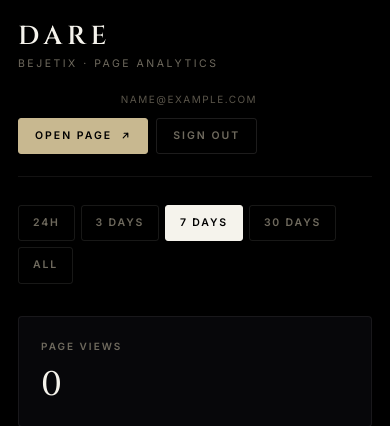
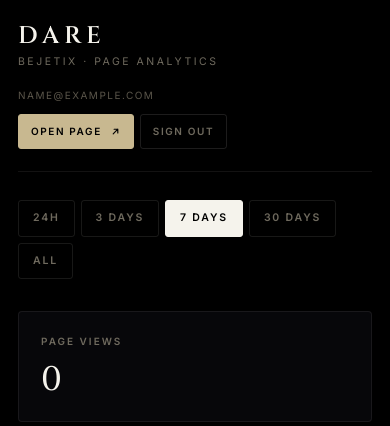
Before and after one commit to lumenmarketingsolutions/Lumen-coming-soon, a Flask app: page /tristandare/admin in a window 390 px wide. Shown: the top 426 px of the page. Run offline with Flask 3, Linux system fonts and the light colour scheme; the visitor is signed in with stand-in values (Sample User, id 1); data that the repository does not hold is empty; some libraries are stand-ins or nearby versions.

Commit message:
Tristan dashboard: mobile header cleanup, MST timestamps, IP binding, OG preview
- Mobile (≤640px): header stacks cleanly (logo block → email → buttons row,
  all left-aligned full-width). Refactored the right-side div from inline
  styles to .brand-right + .signed-as classes so media queries can override.
  Buttons shrink to 10px font / tighter padding under 420px.
- "When (UTC)" column relabelled "When (MST)". Server now formats started_at
  and ended_at as Mountain Time (DST-aware via zoneinfo America/Denver), so
  the actual zone abbreviation (MDT in summer, MST in winter) renders.
- IP binding on login: every successful login at /tristandare/admin records
  the request IP into a new td_owner_ips table. The /t/td endpoint flags
  events from those IPs as is_owner=1 so the dashboard never counts the
  agency's or Tristan's own page visits in the aggregates.
- Session persistence: explicit 60-day permanent lifetime + Secure + HttpOnly +
  SameSite=Lax cookies on Railway so mobile browsers don't aggressively age
  the login out.
- Social preview: og:title "Lumen × Tristan Dare Analytics" + og:image
  pointing at /static/tristandare-og.jpg (1200×1500, blank-frame AD 1 still).
  Wired on both the dashboard and the login template so the URL previews
  cleanly regardless of auth state. Same image also doubles as the favicon.

Co-Authored-By: Claude Opus 4.7 (1M context) <noreply@anthropic.com>

```diff
--- a/app.py
+++ b/app.py
@@ -2,9 +2,78 @@ from flask import Flask, render_template, request, jsonify, session, redirect, u
 import os, sqlite3, datetime, uuid, json, threading, requests, csv, io, time, base64, re, hashlib
 from email.mime.text import MIMEText
 
+try:
+    from zoneinfo import ZoneInfo
+    _MTN_TZ = ZoneInfo("America/Denver")  # Mountain Time, DST-aware (Boise + Idaho)
+except Exception:
+    _MTN_TZ = None  # zoneinfo unavailable on the host; helper will fall back
+
+
+def _td_record_owner_ip(ip, email):
+    """Stash an IP into td_owner_ips so future /t/td events from that IP get
+    is_owner=1 and are excluded from analytics. Fired on every successful
+    login at /tristandare/admin (Kendall + Tristan both add their current IP)."""
+    if not ip:
+        return
+    try:
+        now = datetime.datetime.utcnow().isoformat()
+        con = sqlite3.connect(DB_PATH)
+        con.execute("""
+            INSERT INTO td_owner_ips (ip, email, first_seen, last_seen)
+            VALUES (?, ?, ?, ?)
+            ON CONFLICT(ip) DO UPDATE SET email = excluded.email, last_seen = excluded.last_seen
+        """, (ip, email, now, now))
+        con.commit()
+        con.close()
+    except Exception as e:
+        print(f"[td-owner-ip] insert failed: {e}")
+
+
+def _td_is_owner_ip(ip):
+    """True if the IP is in the static OWNER_IPS seed OR has been registered
+    via a /tristandare/admin login. Cheap SQLite point lookup on indexed PK."""
+    if not ip:
+        return False
+    if ip in OWNER_IPS:
+        return True
+    try:
+        con = sqlite3.connect(DB_PATH)
+        row = con.execute("SELECT 1 FROM td_owner_ips WHERE ip = ?", (ip,)).fetchone()
+        con.close()
+        return row is not None
+    except Exception:
+        return False
+
+
+def _utc_iso_to_mtn(iso_utc):
+    """UTC ISO timestamp -> human-readable Mountain Time (DST-aware).
+    'May 13, 04:32 PM MDT' in summer, '... MST' in winter. Falls back to the
+    raw UTC slice if the zoneinfo data isn't available on the host."""
+    if not iso_utc:
+        return ""
+    raw = iso_utc[:19].replace("T", " ")
+    if not _MTN_TZ:
+        return raw + " UTC"
+    try:
+        dt = datetime.datetime.fromisoformat(iso_utc[:19])
+        dt = dt.replace(tzinfo=datetime.timezone.utc).astimezone(_MTN_TZ)
+        return dt.strftime("%b %d, %I:%M %p %Z")
+    except Exception:
+        return raw + " UTC"
+
 app = Flask(__name__)
 app.secret_key = os.environ.get("SECRET_KEY", "lumen-wl-key-2026")
 app.config['SEND_FILE_MAX_AGE_DEFAULT'] = 31536000  # cache static files 1 year
+
+# Keep admin/client logins valid for 60 days so Kendall and clients don't get
+# bounced back to the login screen on every visit (esp. on mobile, where
+# browsers age short-lived sessions aggressively). Cookies marked Secure +
+# HttpOnly + SameSite=Lax on Railway so they ride HTTPS but stay usable.
+app.permanent_session_lifetime = datetime.timedelta(days=60)
+if os.environ.get("RAILWAY_PROJECT_ID") or os.environ.get("RAILWAY_ENVIRONMENT"):
+    app.config["SESSION_COOKIE_SECURE"] = True
+    app.config["SESSION_COOKIE_SAMESITE"] = "Lax"
+    app.config["SESSION_COOKIE_HTTPONLY"] = True
 
 from fathom_webhook import fathom_bp
 app.register_blueprint(fathom_bp)
@@ -555,6 +624,19 @@ def init_db():
     con.execute("CREATE INDEX IF NOT EXISTS idx_td_clicks_session ON td_clicks(session_id)")
     con.execute("CREATE INDEX IF NOT EXISTS idx_td_clicks_clicked ON td_clicks(clicked_at)")
 
+    # IPs we treat as "owner" / internal for the Tristan tracker. The static
+    # OWNER_IPS set (Kendall's phone) is the seed; this table accumulates more
+    # IPs every time someone successfully logs into /tristandare/admin, so
+    # Kendall and Tristan's own page visits never pollute the analytics.
+    con.execute("""
+        CREATE TABLE IF NOT EXISTS td_owner_ips (
+            ip TEXT PRIMARY KEY,
+            email TEXT,
+            first_seen TEXT,
+            last_seen TEXT
+        )
+    """)
+
     con.commit()
 
     con.close()
@@ -683,7 +765,7 @@ def track_td():
     ip = request.headers.get("X-Forwarded-For", request.remote_addr or "")
     if "," in ip:
         ip = ip.split(",")[0].strip()
-    is_owner = 1 if ip in OWNER_IPS else 0
+    is_owner = 1 if _td_is_owner_ip(ip) else 0
 
     try:
         visible_seconds = int(data.get("visible_seconds", 0))
@@ -1696,8 +1778,8 @@ def _td_dashboard_data(hours, include_owner_in_recent=True):
         "referrer": (r["referrer"] or "—")[:40],
         "visible_seconds": r["visible_seconds"] or 0,
         "is_owner": bool(r["is_owner"]),
-        "started_at": (r["started_at"] or "")[:19].replace("T", " "),
-        "ended_at": (r["ended_at"] or "")[:19].replace("T", " ") if r["ended_at"] else "",
+        "started_at": _utc_iso_to_mtn(r["started_at"]),
+        "ended_at": _utc_iso_to_mtn(r["ended_at"]) if r["ended_at"] else "",
         "ip": r["ip"] or "",
     } for r in recent_rows]
 
@@ -1741,6 +1823,12 @@ def tristandare_admin():
             session.permanent = True
             session["td_client_auth"] = True
             session["td_client_email"] = email
+            # Bind this IP to the login so future /t/td events from here are
+            # flagged is_owner=1 and excluded from the analytics aggregates.
+            login_ip = request.headers.get("X-Forwarded-For", request.remote_addr or "")
+            if "," in login_ip:
+                login_ip = login_ip.split(",")[0].strip()
+            _td_record_owner_ip(login_ip, email)
             return redirect(url_for("tristandare_admin"))
         return render_template("tristandare_login.html", error=True, email=email)
     if not session.get("td_client_auth"):
--- a/templates/tristandare_dashboard.html
+++ b/templates/tristandare_dashboard.html
@@ -4,7 +4,18 @@
     <meta charset="UTF-8">
     <meta name="viewport" content="width=device-width, initial-scale=1.0, viewport-fit=cover">
     <meta name="theme-color" content="#000">
-    <title>DARE · Bejetix Analytics</title>
+    <title>Lumen × Tristan Dare Analytics</title>
+    <meta property="og:title" content="Lumen × Tristan Dare Analytics">
+    <meta property="og:description" content="Bejetix campaign performance.">
+    <meta property="og:image" content="https://lumenmarketing.co/static/tristandare-og.jpg">
+    <meta property="og:image:width" content="1200">
+    <meta property="og:image:height" content="1500">
+    <meta property="og:url" content="https://lumenmarketing.co/tristandare/admin">
+    <meta property="og:type" content="website">
+    <meta name="twitter:card" content="summary_large_image">
+    <meta name="twitter:title" content="Lumen × Tristan Dare Analytics">
+    <meta name="twitter:image" content="https://lumenmarketing.co/static/tristandare-og.jpg">
+    <link rel="icon" type="image/jpeg" href="/static/tristandare-og.jpg">
     <link rel="preconnect" href="https://fonts.googleapis.com">
     <link rel="preconnect" href="https://fonts.gstatic.com" crossorigin>
     <link href="https://fonts.googleapis.com/css2?family=Cinzel:wght@400;500;600;700&family=Inter:wght@400;500;600;700;800&display=swap" rel="stylesheet">
@@ -35,6 +46,18 @@
             padding-bottom: 22px;
             margin-bottom: 28px;
             border-bottom: 1px solid rgba(232,230,224,0.08);
+        }
+        .brand-right {
+            display: flex;
+            flex-direction: column;
+            align-items: flex-end;
+            gap: 10px;
+        }
+        .signed-as {
+            font-size: 10px;
+            letter-spacing: 1.5px;
+            text-transform: uppercase;
+            color: #5a554a;
         }
         .mark {
             font-family: 'Cinzel', serif;
@@ -85,9 +108,25 @@
             justify-content: flex-end;
         }
         @media (max-width: 640px) {
-            header.brand { flex-direction: column; align-items: flex-start; }
-            .mark { font-size: 26px; letter-spacing: 5px; }
-            .logout { align-self: flex-start; }
+            header.brand {
+                flex-direction: column;
+                align-items: stretch;
+                gap: 18px;
+            }
+            .mark { font-size: 24px; letter-spacing: 5px; }
+            .brand-right {
+                align-items: flex-start;
+            }
+            .signed-as { align-self: flex-start; }
+            .header-actions {
+                width: 100%;
+                justify-content: flex-start;
+            }
+            .header-action { flex: 0 1 auto; }
+        }
+        @media (max-width: 420px) {
+            .header-actions { gap: 6px; }
+            .header-action { padding: 9px 12px; letter-spacing: 1.6px; font-size: 10px; }
         }
 
         /* ── Range filter ── */
@@ -268,8 +307,8 @@
             <div class="mark">DARE</div>
             <div class="mark-sub">Bejetix · Page Analytics</div>
         </div>
-        <div style="display:flex; flex-direction:column; align-items:flex-end; gap:10px;">
-            {% if signed_in_as %}<div style="font-size:10px; letter-spacing:1.5px; text-transform:uppercase; color:#5a554a;">{{ signed_in_as }}</div>{% endif %}
+        <div class="brand-right">
+            {% if signed_in_as %}<div class="signed-as">{{ signed_in_as }}</div>{% endif %}
             <div class="header-actions">
                 <a href="https://www.tristandareshop.com/bejetixdare" target="_blank" rel="noopener" class="header-action primary">
                     Open Page
@@ -397,7 +436,7 @@
         <div class="table-wrap">
             <table>
                 <thead><tr>
-                    <th>When (UTC)</th>
+                    <th>When (MST)</th>
                     <th>Visitor</th>
                     <th>Source</th>
                     <th>Medium</th>
```
Also changed, not shown: templates/tristandare_login.html (+12 -1 lines), static/tristandare-og.jpg (added).
